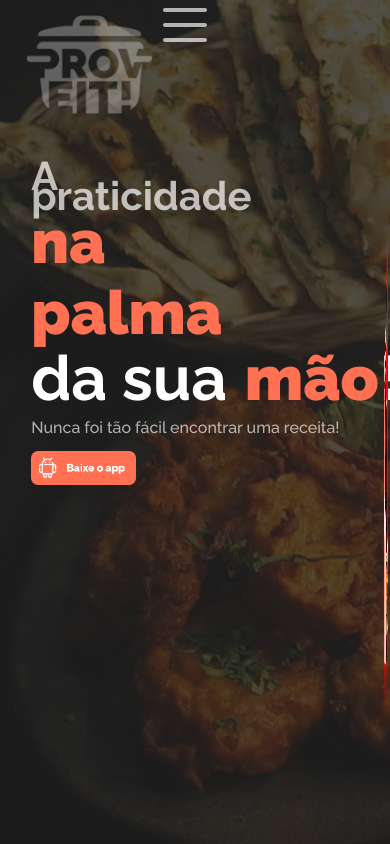
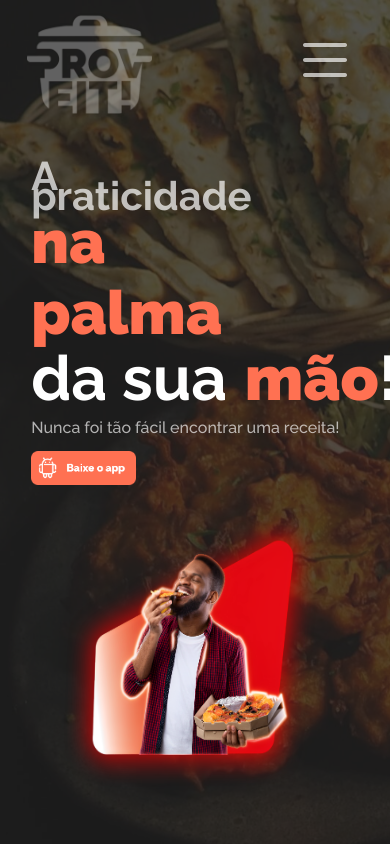
Before and after one commit to Taviin7/Proveit_Landing_Pages, a React (Create React App) app: page / in a window 390 px wide. Shown: the top 844 px of the page. Built offline with nearby package versions, Linux system fonts and the light colour scheme.

Commit message:
subindo para teste

```diff
--- a/src/App.js
+++ b/src/App.js
@@ -1,18 +1,35 @@
-import React from 'react';
+import React, { useEffect, useState } from 'react';
 import './App.css';
+import Home from './Components/Home/Home';
+import HomeMobile from './Components/Home/HomeMobile'
 import CardIntegrantes from './Components/CardIntegrantes/CardIntegrantes';
 import ComoUsar from './Components/ComoUsar/ComoUsar';
 import Footer from './Components/Footer/Footer';
 import Funcionalidades from './Components/Funcionalidades/Funcionalidades';
-import Home from './Components/Home/Home';
 import Objetivo from './Components/Objetivo/Objetivo';
 
 
 function App() {
 
+  const [isMobile, setIsMobile] = useState(window.innerWidth <= 768);
+
+  useEffect(() => {
+    const atualizarEstadoTela = () => {
+      setIsMobile(window.innerWidth <= 768);
+    };
+
+    window.addEventListener('resize', atualizarEstadoTela);
+
+    return () => {
+      window.removeEventListener('resize', atualizarEstadoTela);
+    };
+  }, []);
+
   return (
     <div className="App">
-      <Home />
+      {isMobile ? null : <Home />}
+      {isMobile && <HomeMobile/>}
+
       <Objetivo />
       <Funcionalidades />
       <ComoUsar />
--- a/src/Components/CardIntegrantes/CardIntegrantes_cel.css
+++ b/src/Components/CardIntegrantes/CardIntegrantes_cel.css
@@ -85,7 +85,7 @@
       } */
 
     .font-OrangeTeam2 {
-        font-size: 800%;
+        font-size: 700%;
         line-height: 64%;
         color: #FF7152;
         margin-left: 15%;
@@ -121,7 +121,7 @@
     }
 
     .section5 .font-OrangeAre {
-        font-size: 450%;
+        font-size: 350%;
         line-height: 30%;
         color: #FF7152;
         padding-left: 11%;
--- a/src/Components/Funcionalidades/Funcionalidades.jsx
+++ b/src/Components/Funcionalidades/Funcionalidades.jsx
@@ -1,4 +1,4 @@
-import React from "react";
+import React, { useEffect, useState } from "react";
 import "./Funcionalidades.css";
 import "./Funcionalidades_cel.css";
 import "./Funcionalidades_tablet.css";
@@ -9,6 +9,21 @@ import search from "./icons/icon-search.png";
 import user from "./icons/icon-user.png";
 
 export default function Funcionalidades() {
+
+  const [isCelular, setIsCelular] = useState(window.innerWidth <= 768);
+
+  useEffect(() => {
+    const atualizarEstadoTela = () => {
+      setIsCelular(window.innerWidth <= 768);
+    };
+
+    window.addEventListener('resize', atualizarEstadoTela);
+
+    return () => {
+      window.removeEventListener('resize', atualizarEstadoTela);
+    };
+  }, []);
+
   return (
     <section className="section3" id="funcionalidades">
       <div className="funcionalidades">
@@ -18,7 +33,7 @@ export default function Funcionalidades() {
         </div>
         <img src={Celulares} />
       </div>
-
+    {isCelular ? null :
       <div className="card">
         <div class="item1">
           <h1>
@@ -49,7 +64,7 @@ export default function Funcionalidades() {
           <h1>
             <img src={user} />
             <div className="cardtext">
-            Perfil
+              Perfil
             </div>
           </h1>
           <text>
@@ -61,7 +76,7 @@ export default function Funcionalidades() {
           <h1>
             <img src={search} />
             <div className="cardtext">
-            Buscar
+              Buscar
             </div>
           </h1>
           <text>
@@ -70,7 +85,7 @@ export default function Funcionalidades() {
             tem na sua casa!
           </text>
         </div>
-      </div>
+      </div>}
     </section>
   );
 }
--- a/src/Components/Funcionalidades/Funcionalidades_cel.css
+++ b/src/Components/Funcionalidades/Funcionalidades_cel.css
@@ -31,7 +31,7 @@
 
     .section3 .font-Orange2 {
         font-family: 'raleway-black';
-        font-size: 380%;
+        font-size: 180%;
         line-height: 8%;
         color: #FF7152;
         z-index: 2;
--- a/src/Components/Home/Home.jsx
+++ b/src/Components/Home/Home.jsx
@@ -2,18 +2,19 @@ import React, { useEffect, useState } from "react";
 import { slide as Menu } from 'react-burger-menu';
 import { Link } from 'react-scroll';
 import "./Home.css";
-import "./Home_cel.css";
 import "./Home_tablet.css";
 import hamburguer_menu from "./Imgs/hamburguer-menu.png";
+import cross from "./Imgs/cross.png";
 import Logo from "./Imgs/proveitLogo.png";
 import negao from "./Imgs/negao.png";
 import BtnDownload from "./Imgs/Download_button 1.png";
 
-const ComponenteParaCelular = () => {
+/* const ComponenteParaCelular = () => {
   return (
-    <div className="hamburguermenu">
-      <img src={hamburguer_menu}></img>
-      <Menu>
+    <div className="div-hamburguermenu">
+      <Menu className="hamburguermenu"
+      customBurgerIcon={ <img src={hamburguer_menu} /> }
+      customCrossIcon= {<img src={cross}/>}>
         <a id="#nosso-objetivo" className="menu-item" href="#nosso-objetivo">
         Nosso Objetivo
         </a>
@@ -30,7 +31,7 @@ const ComponenteParaCelular = () => {
     </div>
   );
 };
-
+ */
 export default function Home() {
 
   const [isCelular, setIsCelular] = useState(window.innerWidth <= 768);
@@ -54,8 +55,8 @@ export default function Home() {
           <div className="container_logo">
             <img src={Logo} className="logo" />
           </div>
-          {isCelular && <ComponenteParaCelular />}
-          {isCelular ? null :
+       {/*    {isCelular && <ComponenteParaCelular />} */}
+
             <nav className="navegation">
               <div className="container_nav">
                 <Link to="nosso-objetivo" className="ancoras" smooth={true} duration={600}>Nosso Objetivo</Link>
@@ -67,7 +68,7 @@ export default function Home() {
                 </a>
               </div>
             </nav>
-          }
+
         </header>
         <div className="container_main">
           <div className="container">
@@ -90,9 +91,9 @@ export default function Home() {
               <img className="BtnDownload" src={BtnDownload} />
             </a>
           </div>
-          <div className="imgBox">
+        {  <div className="imgBox">
             <img src={negao} />
-          </div>
+          </div>}
         </div>
       </div>
     </section>
--- /dev/null
+++ b/src/Components/Home/HomeMobile.jsx
@@ -0,0 +1,65 @@
+import React, { useEffect, useState } from "react";
+import { slide as Menu } from 'react-burger-menu';
+import { Link } from 'react-scroll';
+import "./Home_cel.css";
+import hamburguer_menu from "./Imgs/hamburguer-menu.png";
+import cross from "./Imgs/cross.png";
+import Logo from "./Imgs/proveitLogo.png";
+import negao from "./Imgs/negao.png";
+import BtnDownload from "./Imgs/Download_button 1.png";
+
+export default function Home() {
+    return (
+        <section className="section1" id="Home">
+            <div className="fundo">
+                <header>
+                    <div className="container_logo">
+                        <img src={Logo} className="logo" />
+                    </div>
+                    <Menu className="hamburguermenu"
+                        width={'50%'}
+                        customBurgerIcon={<img src={hamburguer_menu} />}
+                        customCrossIcon={<img src={cross} />}>
+                        <a id="#nosso-objetivo" className="menu-item" href="#nosso-objetivo">
+                            Nosso Objetivo
+                        </a>
+                        <a id="#funcionalidades" className="menu-item" href="#funcionalidades">
+                            Funcionalidades
+                        </a>
+                        <a id="#como-usar" className="menu-item" href="#como-usar">
+                            Como Usar
+                        </a>
+                        <a id="#quem-somos" className="menu-item" href="#quem-somos">
+                            Quem Somos
+                        </a>
+                    </Menu>
+                </header>
+                <div className="container_main">
+                    <div className="container">
+                        <div className="titleBox1">
+                            <h1 className="font-WhiteOpace">A praticidade</h1>
+                            <h1 className="fontOrange">na palma </h1>
+                        </div>
+                        <div className="titleBox2">
+                            <h1 className="font-White">da sua
+                                <span className="texts-container">
+                                    <span className="text-orange">mão</span>
+                                    <span className="exclamacao">!</span>
+                                </span>
+                            </h1>
+                        </div>
+                        <span className="subtitleBox">
+                            Nunca foi tão fácil encontrar uma receita!
+                        </span>
+                        <a className="Box_BtnDownload" href="https://www.mediafire.com/file/j1jx3mrdmwwrjku/ProveitUsers.apk/file" target="_blank">
+                            <img className="BtnDownload" src={BtnDownload} />
+                        </a>
+                    </div>
+                    {<div className="imgBox">
+                        <img src={negao} />
+                    </div>}
+                </div>
+            </div>
+        </section>
+    );
+}
--- a/src/Components/Home/Home_cel.css
+++ b/src/Components/Home/Home_cel.css
@@ -3,6 +3,7 @@
         display: flex;
         width: 100%;
         height: 100vh;
+
     }
 
     .fundo {
@@ -11,6 +12,11 @@
         background-repeat: no-repeat;
         height: 100vh;
         flex-direction: column;
+    }
+
+    .bm-icon {
+        margin-left: 280%;
+        margin-top: 70%;
     }
 
     .fundo::before {
@@ -67,7 +73,7 @@
 
     .container_main {
         display: flex;
-        flex-direction: row;
+        flex-direction: column;
         width: 100%;
         height: 100%;
 
--- a/src/Components/Objetivo/Objetivo.jsx
+++ b/src/Components/Objetivo/Objetivo.jsx
@@ -1,5 +1,6 @@
 import React from "react";
 import "./Objetivo.css";
+import "./Objetivo_cel.css";
 import Salada from "./imgs/saladafoda.png";
 import Pontos from "./imgs/pontos.png";
 
--- a/src/Components/Objetivo/Objetivo_cel.css
+++ b/src/Components/Objetivo/Objetivo_cel.css
@@ -43,7 +43,7 @@
 
     .section2 .font-Orange2 {
         display: flex;
-        font-size: 530%;
+        font-size: 340%;
         line-height: 70%;
         color: #FF7152;
         font-family: "raleway-black";
```
Also changed, not shown: src/Components/CardIntegrantes/CardIntegrantes.jsx (+20 -4 lines), src/Components/Home/Imgs/cross.png (added).
